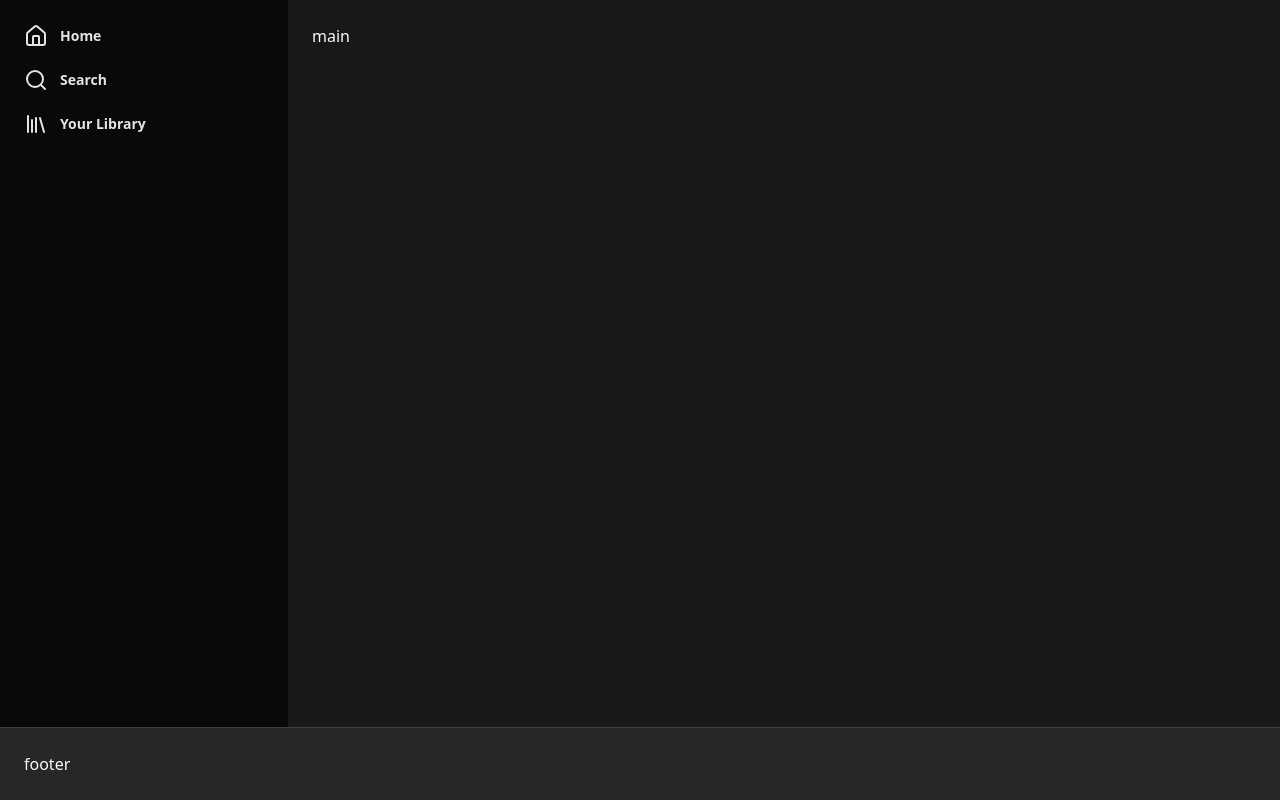
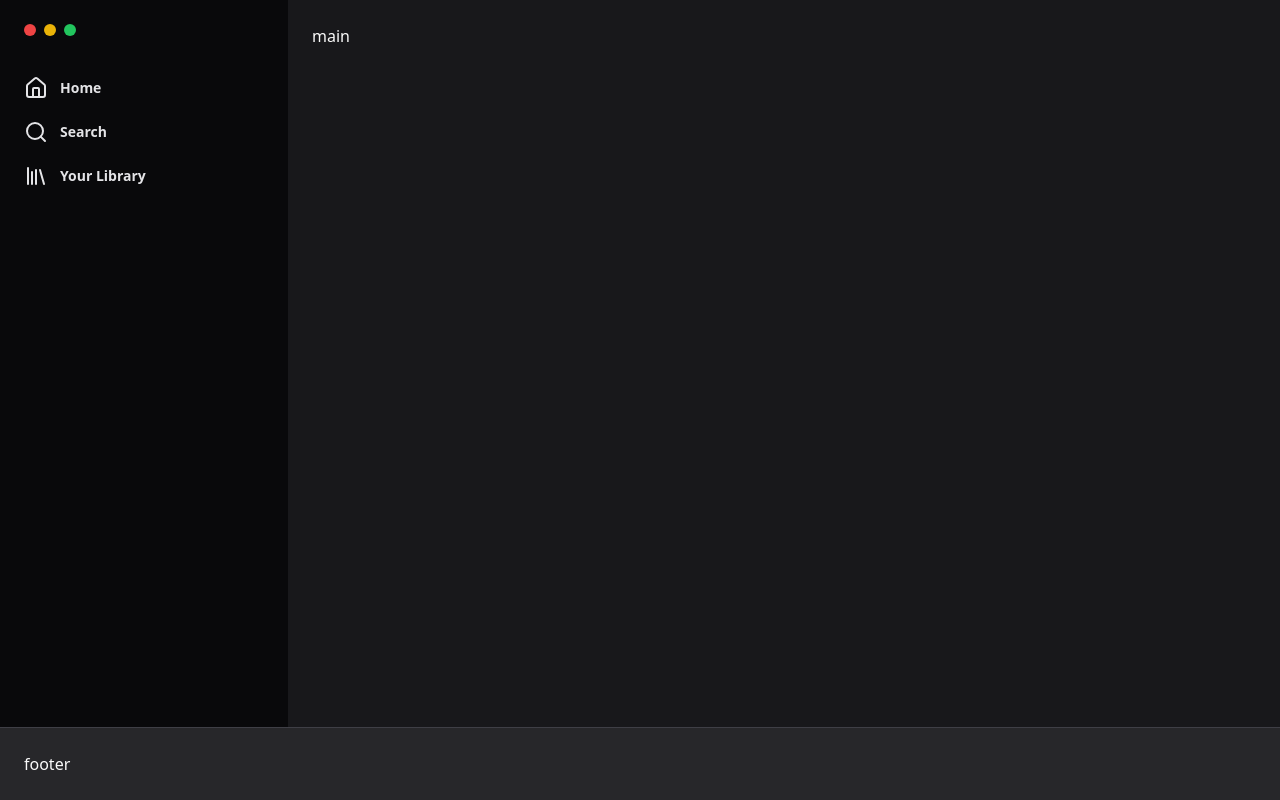
Before and after one commit to alexandreraminelli/pratica-react-spotify-ui, a Next.js app: page / in a window 1280 px wide. Built offline with nearby package versions, Linux system fonts and the light colour scheme.

Commit message:
feat: "bolinhas" no sidebar

```diff
--- a/src/app/page.tsx
+++ b/src/app/page.tsx
@@ -31,8 +31,15 @@ function Sidebar() {
 
   return (
     <aside className="w-72 bg-zinc-950 p-6">
+      {/*  */}
+      <div className="flex items-center gap-2">
+        <div className="w-3 h-3 bg-red-500 rounded-full"></div>
+        <div className="w-3 h-3 bg-yellow-500 rounded-full"></div>
+        <div className="w-3 h-3 bg-green-500 rounded-full"></div>
+      </div>
+
       {/* Barra de navegação */}
-      <nav className="space-y-5">
+      <nav className="space-y-5 mt-10">
         {/* Iteração para gerar os links */}
         {navList.map((link) => (
           <NavLink Icon={link.Icon} text={link.text} link={link.link} />
```
